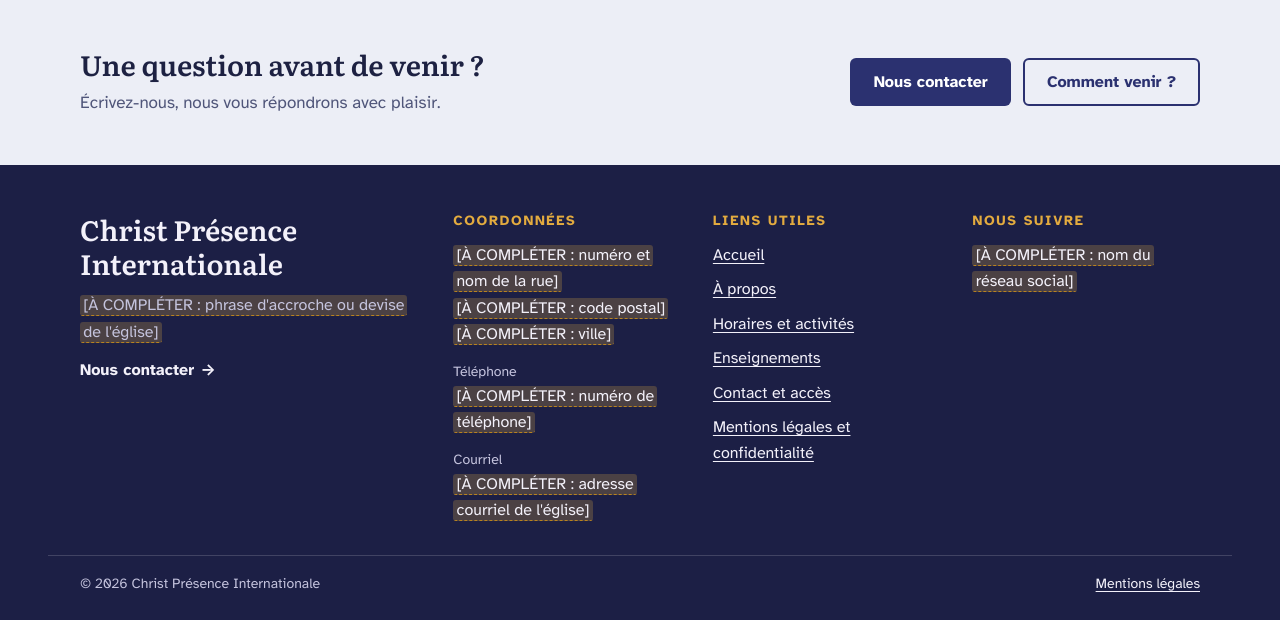
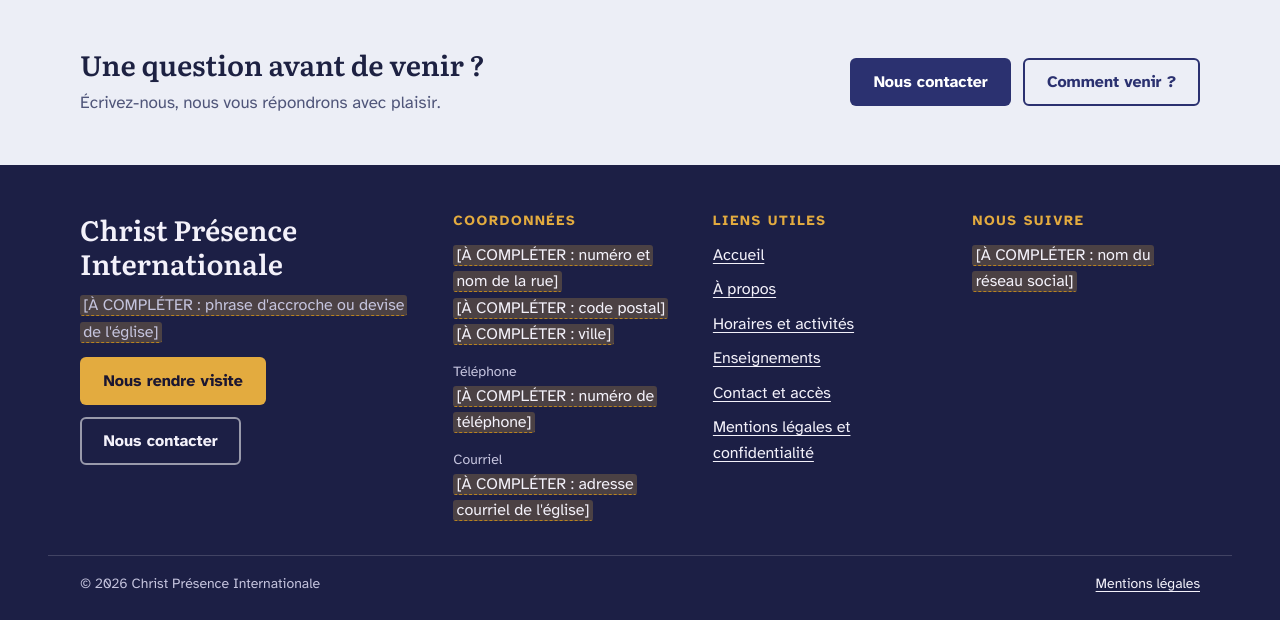
Before and after one commit to clintonalegonhgoh3-blip/Christ-Presence-Internationale, a Node server app: page / in a window 1280 px wide. Shown: the part 1954-2574 px from the top of the page. Run offline with Node 20, Linux system fonts and the light colour scheme.

Commit message:
Pied de page : remet les deux boutons (cahier des charges)

```diff
--- a/views/partials/fin.ejs
+++ b/views/partials/fin.ejs
@@ -6,7 +6,10 @@
       <section class="pied__bloc pied__bloc--eglise" aria-labelledby="pied-titre-eglise">
         <h2 class="pied__nom" id="pied-titre-eglise"><%= site.nom %></h2>
         <p class="pied__slogan"><%- champ(site.slogan) %></p>
-        <p><a class="lien-fleche" href="<%= lien('contact') %>#formulaire">Nous contacter</a></p>
+        <div class="groupe-boutons">
+          <a class="bouton bouton--clair" href="<%= lien('contact') %>#visite">Nous rendre visite</a>
+          <a class="bouton bouton--contour-clair" href="<%= lien('contact') %>#formulaire">Nous contacter</a>
+        </div>
       </section>
 
       <section class="pied__bloc" aria-labelledby="pied-titre-coordonnees">
```
